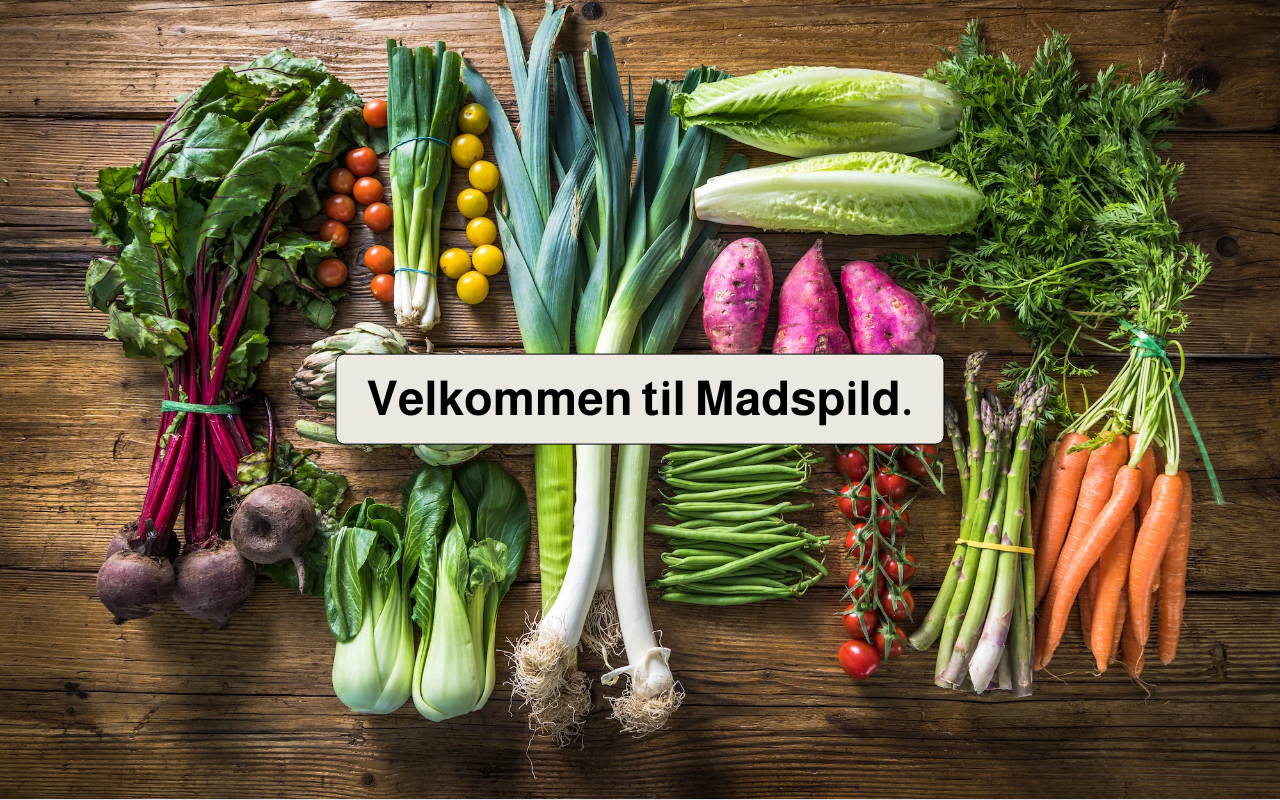
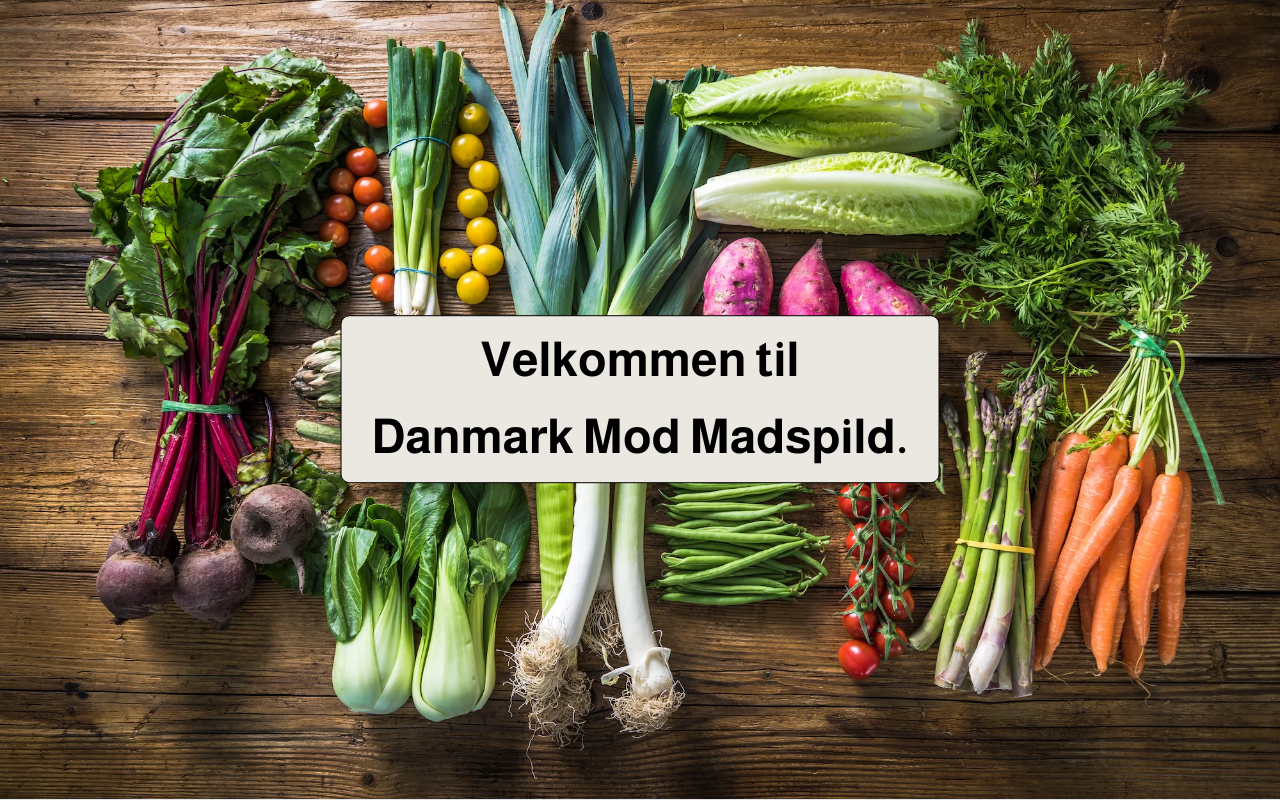
Before and after one commit to Krymmel-Kaemperne/Madspild, a Spring Boot app: page / in a window 1280 px wide. Shown: the part 82-882 px from the top of the page. Run offline with Spring Boot 4, Linux system fonts and the light colour scheme.

Commit message:
UI rettelser

```diff
--- a/src/main/resources/templates/index.html
+++ b/src/main/resources/templates/index.html
@@ -19,7 +19,7 @@
         <div class="full-img">
             <img src="/img/shutterstock_409633858_2000x.webp">
             <div class="image-text">
-                <h1>Velkommen til Madspild. </h1>
+                <h1>Velkommen til<br> Danmark Mod Madspild. </h1>
             </div>
         </div>
     </div>
```
Also changed, not shown: 1 other file.
